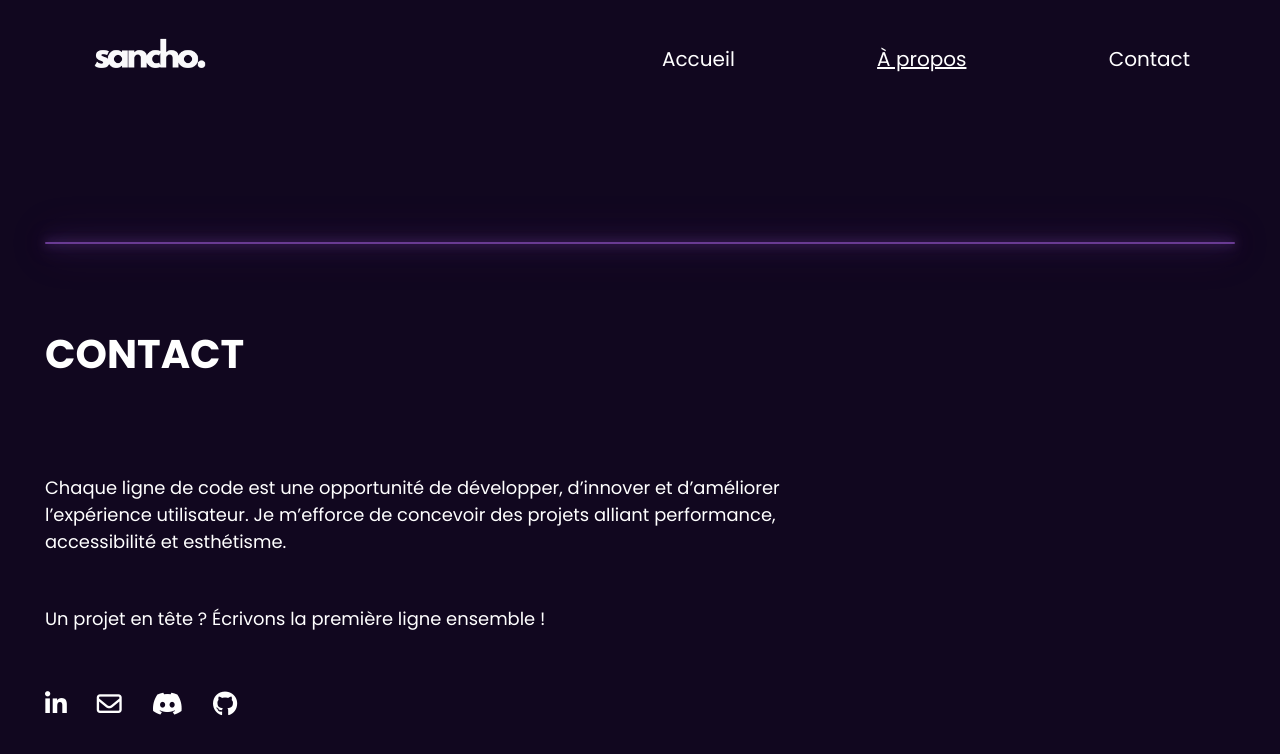
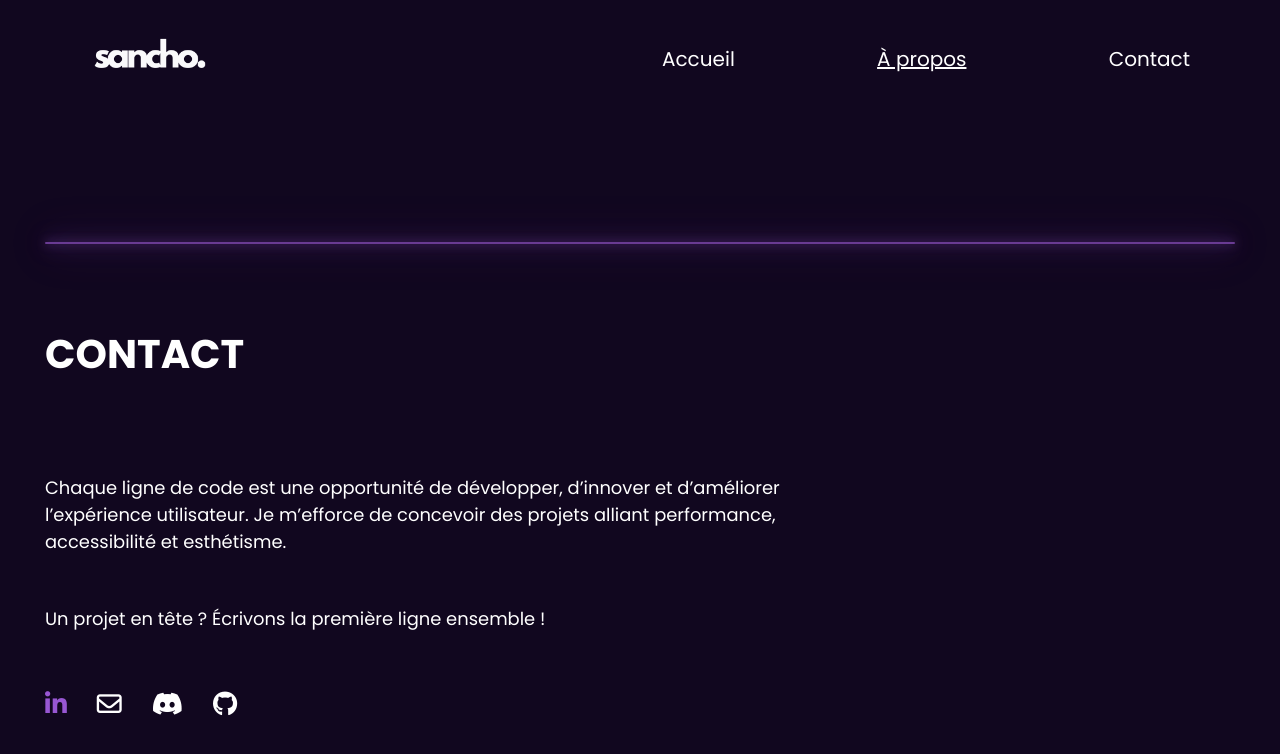
Before and after one commit to Iskandar835/Portfolio-v2, a React (Vite) app: page /about in a window 1280 px wide. In both pictures the pointer is over the icon 55 px from the left and 1690 px from the top of the page. Shown: the part 986-1740 px from the top of the page. Built offline with nearby package versions, Linux system fonts and the light colour scheme.

Commit message:
feat: ajout :hover des icones

```diff
--- a/src/components/Containers/Footer/styles.css
+++ b/src/components/Containers/Footer/styles.css
@@ -27,7 +27,11 @@ footer {
 
 .contact-container i {
    font-size: 1.56rem;
-   color: #fff;
+   color: var(--first-body-color);
+}
+
+.contact-container i:hover {
+   color: var(--secondary-body-color);
 }
 
 /******     MEDIA QUERIES     ******/
```
